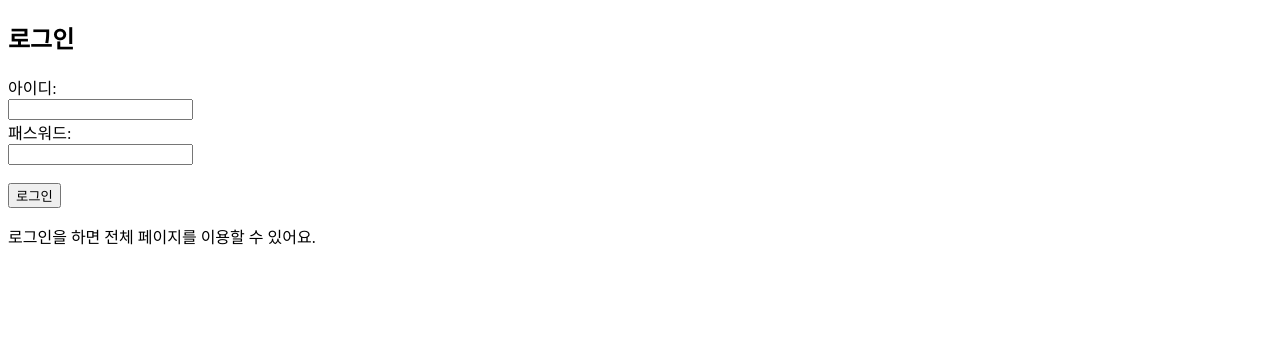
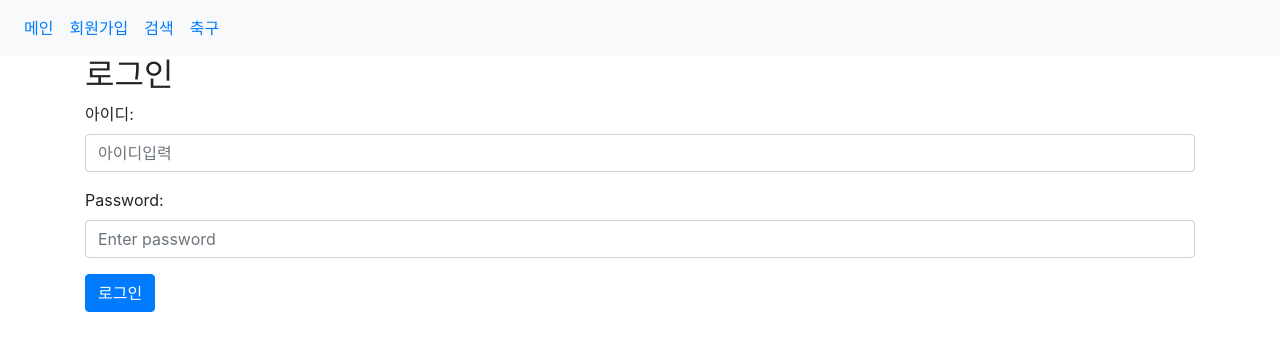
Before and after one commit to youngmin-2/test, a Flask app: page /signin in a window 1280 px wide. Shown: the top 351 px of the page. Run offline with Flask 2, Linux system fonts and the light colour scheme; some libraries are stand-ins or nearby versions.

Commit message:
부트스트랩 로그인 세션처리

```diff
--- a/app.py
+++ b/app.py
@@ -1,7 +1,12 @@
-from flask import Flask, render_template, request
+from flask import Flask, render_template, request, session, redirect
+
 from test import idpw_ck
+import adb
 
 app = Flask(__name__)
+
+# 세션처리를 위한 키
+app.secret_key = b'aaa!111/'
 
 @app.route('/')
 def hello():
@@ -19,6 +24,8 @@ def signup():
         name = request.form['username']
         userid = request.form['userid']
         pwd = request.form['pwd']
+        # 회원정보를 데이터베이스에 넣기
+        adb.insert_user(userid, name, pwd)
         return '<b>{}, {}, {}</b> 님 회원가입 되었습니다.'.format(name, userid, pwd)
 
 @app.route('/signin', methods=['GET', 'POST'])
@@ -28,11 +35,30 @@ def signin():
     else:
         userid = request.form['userid']
         pwd = request.form['pwd']
-        return idpw_ck(userid, pwd)
+        # 로그인이 맞는 체크해서 데이터가 있으면 성공 없으면 실패
+        ret = adb.get_user(userid, pwd)
+        if ret != None:
+            print(ret[1])
+            session['name'] = ret[1]  # 세션에 정보 넣기
+            return redirect('/')
+        else:
+            return redirect('/signin')
+        # return idpw_ck(userid, pwd)
+
+@app.route('/logout')
+def logout():
+    session.pop('name', None)
+    return redirect('/')
+
 
 @app.route('/search')
 def search():
-    return render_template('search.html')
+    # 만약에 로그인 상태이면 검색 페이지 나오고
+    if 'name' in session:
+        return render_template('search.html')
+    # 아니면 로그인 페이지로 이동
+    else:
+        return redirect("/signin")
 
 @app.route('/action', methods=['GET', 'POST'])
 def action():
--- a/templates/signin.html
+++ b/templates/signin.html
@@ -1,22 +1,46 @@
 <!DOCTYPE html>
-<html>
+<html lang="en">
+<head>
+  <title>Bootstrap Example</title>
+  <meta charset="utf-8">
+  <meta name="viewport" content="width=device-width, initial-scale=1">
+  <link rel="stylesheet" href="https://maxcdn.bootstrapcdn.com/bootstrap/4.5.2/css/bootstrap.min.css">
+  <script src="https://ajax.googleapis.com/ajax/libs/jquery/3.5.1/jquery.min.js"></script>
+  <script src="https://cdnjs.cloudflare.com/ajax/libs/popper.js/1.16.0/umd/popper.min.js"></script>
+  <script src="https://maxcdn.bootstrapcdn.com/bootstrap/4.5.2/js/bootstrap.min.js"></script>
+</head>
 <body>
+<nav class="navbar navbar-expand-sm bg-light">
+  <ul class="navbar-nav">
+    <li class="nav-item">
+      <a class="nav-link" href="/">메인</a>
+    </li>
+    <li class="nav-item">
+      <a class="nav-link" href="/signup">회원가입</a>
+    </li>
+    <li class="nav-item">
+      <a class="nav-link" href="/search">검색</a>
+    </li>
+    <li class="nav-item">
+      <a class="nav-link" href="/football">축구</a>
+    </li>
+  </ul>
+</nav>
+<div class="container">
+  <h2>로그인</h2>
+  <form action="/signin" method="POST">
+    <div class="form-group">
+      <label for="userid">아이디:</label>
+      <input type="text" class="form-control" id="userid" placeholder="아이디입력" name="userid">
+    </div>
+    <div class="form-group">
+      <label for="pwd">Password:</label>
+      <input type="password" class="form-control" id="pwd" placeholder="Enter password" name="pwd">
+    </div>
 
-<h2>로그인</h2>
-
-
-<form action="/signin" method="POST">
-
-    <label for="userid">아이디:</label><br>
-  <input type="text" id="userid" name="userid"><br>
-
-  <label for="pwd">패스워드:</label><br>
-  <input type="password" id="pwd" name="pwd"><br><br>
-
-  <input type="submit" value="로그인">
-</form>
-
-<p>로그인을 하면 전체 페이지를 이용할 수 있어요.</p>
+    <button type="submit" class="btn btn-primary">로그인</button>
+  </form>
+</div>
 
 </body>
 </html>
```
Also changed, not shown: adb.py (+5 -5 lines), templates/main.html (+32 -8 lines).
